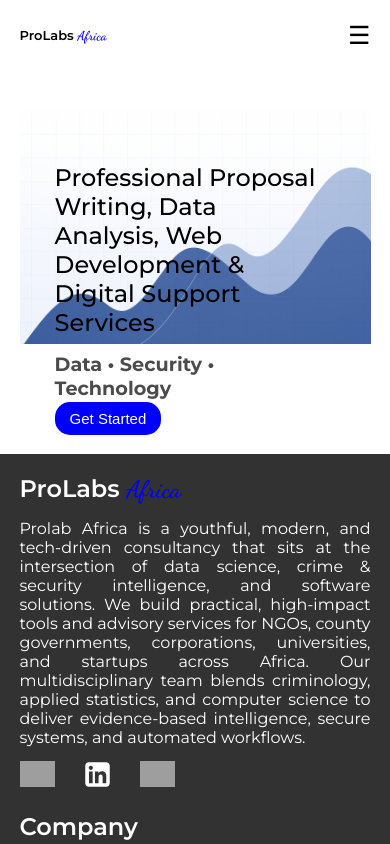
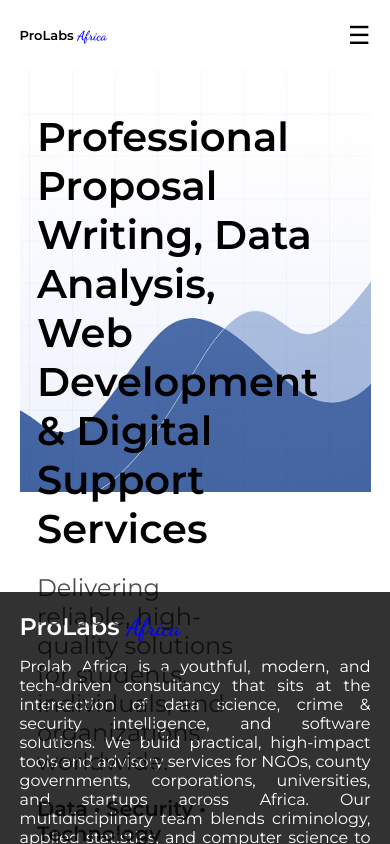
Before and after one commit to kazungu-p/Prolabs-africa, a React (Vite) app: page / in a window 390 px wide. Shown: the top 844 px of the page. Built offline with nearby package versions, Linux system fonts and the light colour scheme; grey boxes are pictures that could not be loaded.

Commit message:
add navbar for small screens and recoded the hero section for better responsiveness

```diff
--- a/src/assets/styles/hero.css
+++ b/src/assets/styles/hero.css
@@ -1,100 +1,58 @@
 .hero-container{
-    background:url(/images/landing.png) no-repeat;
+    background: url(/images/landing.png) no-repeat;
     background-size: cover;
     background-position: center;
-    height: 80vh;
+    height: 75vh;
     position: relative;
-    margin-top: 30px;
 }
 .hero-container-content{
     display: flex;
     flex-direction: column;
     align-items: flex-start;
+    gap: 20px;
+    width: 65%;
     position: absolute;
     top: 10%;
-    left: 10%;
-    max-width: 50%;
-    gap: 20px;
-    animation: fadeIn 3s;
+    left: 5%;
 }
 .hero-container-content h2{
     font-size: 2.5em;
-    font-weight: 500;
+    font-weight: 600;
+}
+.hero-container-content p{
+    width: 70%;
+    font-size: 1.5em;
+    opacity: 0.7;
+    font-weight: 400;
 }
 .hero-container-content h3{
-    font-size: 1.5em;
-    opacity: 0.7;
-}
-.hero-container-content p{
-    width: 75%;
-    font-size: 1.2em;
-    opacity: 0.7;
+    font-size: 1.3em;
+    font-weight: 600;
+    opacity: 0.8;
 }
 .hero-container-content .cta{
+    padding: 10px 25px;
     border: none;
-    font-size: 16px;
-    padding: 10px 25px;
     border-radius: 15px;
-    background-color: blue;
     color: white;
     cursor: pointer;
+    background-color: blue;
 }
-@media screen and (max-width:480px){
+
+@media screen and (max-width: 750px){
+    .hero-container{
+        height: 50vh;
+    }
     .hero-container-content{
-        max-width: 100%;
-        top: 20%;
-    }
-    .hero-container{
-        height: 75vh;
-        background-size: cover;
-    }
-    .hero-container-content h2{
-        font-size: 25px;
-    }
-    .hero-container-content p{
-        display: none;
-    }
-    .hero-container-content .cta{
-        padding: 8px 15px;
-        font-size: 15px;
-        margin-top: -5%;
+        width: 90%;
     }
 }
-@media screen and (max-width:750px){
+
+@media screen and (max-width: 1200px){
+    .hero-container{
+        height: 50vh;
+    }
     .hero-container-content{
-        max-width: 100%;
-        top: 10%;
-    }
-    .hero-container{
-        height: 75vh;
-        background-size: cover;
-    }
-    .hero-container-content h2{
-        font-size: 1.4em;
-    }
-    .hero-container-content h3{
-        font-size: 1.2em;
-    }
-    .hero-container-content p{
-        display: none;
-    }
-    .hero-container-content .cta{
-        padding: 8px 15px;
-        font-size: 15px;
+        width: 80%;
     }
 }
-@media screen and (max-width:1050px){
-
-    .hero-container{
-        height: 65vw;
-        background-size: contain;
-    }
-    .hero-container-content{
-        top: 25%;
-        max-width: 75%;
-        gap: 15px;
-    }
-    .hero-container-content h2{
-        font-size: 1.5em;
-    }
-}
--- a/src/assets/styles/navbar.css
+++ b/src/assets/styles/navbar.css
@@ -77,11 +77,12 @@
     transition: max-height 0.5s ease-in-out, padding 0.5s ease-in-out;
     display: flex;
     flex-direction: column;
+    align-items: center;
   }
 
   .nav-right.active {
     max-height: 300px;
-    padding: 15px;
+    padding: 20px;
     z-index: 1;
   }
   .nav-links, .btn-container {
--- a/src/components/Navbar.jsx
+++ b/src/components/Navbar.jsx
@@ -6,7 +6,10 @@
     const [menuOpen, setMenuOpen] =useState(false);
 
     function toggleMenu(){
-        setMenuOpen(!menuOpen)
+        setMenuOpen(!menuOpen);
+    }
+    function closeMenu(){
+        setMenuOpen(false);
     }
     return(
         <header>
@@ -15,9 +18,9 @@
                     <h1>ProLabs <span>Africa</span></h1>
                     <div className={`nav-right ${menuOpen? "active": ""}`}>
                         <ul className="nav-links">
-                            <li><NavLink to="/" className={({isActive})=>isActive? "nav-link active": "nav-link"}>Home</NavLink></li>
-                            <li><NavLink to="/portfolio" className={({isActive})=>isActive? "nav-link active": "nav-link"}>Porfolio</NavLink></li>
-                            <li><NavLink to="/contact" className={({isActive})=>isActive? "nav-link active": "nav-link"}>Contact</NavLink></li>
+                            <li><NavLink to="/" className={({isActive})=>isActive? "nav-link active": "nav-link"} onClick={closeMenu}>Home</NavLink></li>
+                            <li><NavLink to="/portfolio" className={({isActive})=>isActive? "nav-link active": "nav-link"} onClick={closeMenu}>Porfolio</NavLink></li>
+                            <li><NavLink to="/contact" className={({isActive})=>isActive? "nav-link active": "nav-link"} onClick={closeMenu}>Contact</NavLink></li>
                         </ul>
                         <div className="btn-container">
                             <button className="call-btn">Call: +254712345678</button>
```
